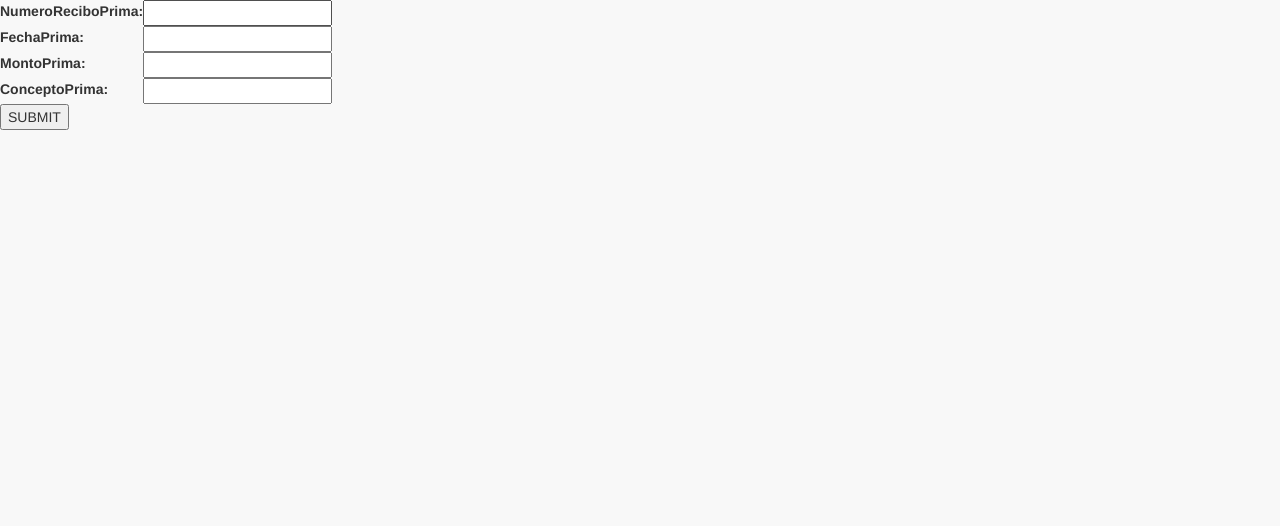
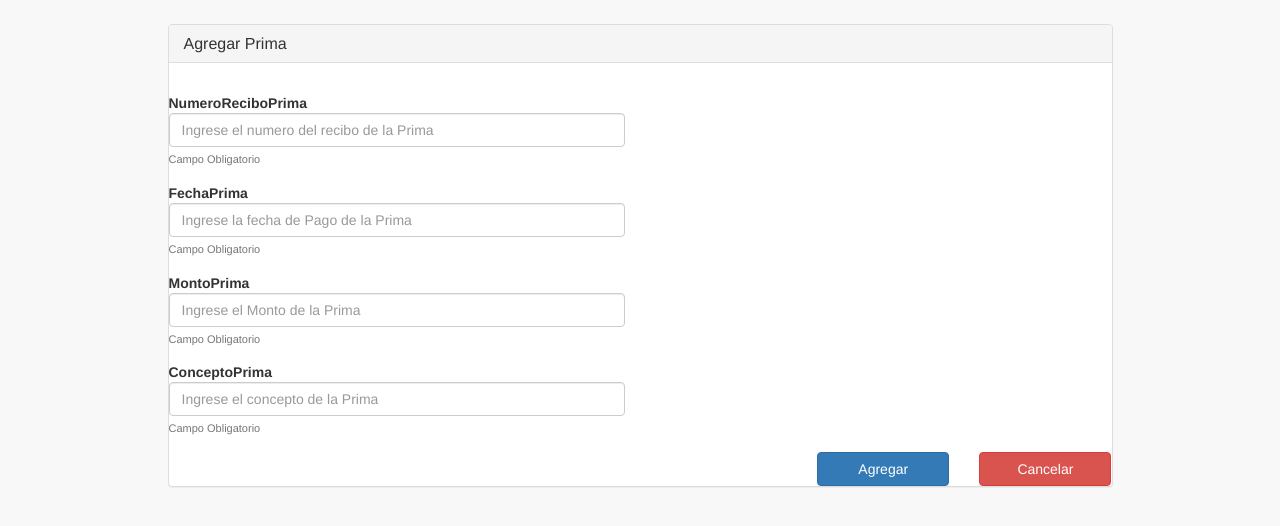
Before and after one commit to williamVM4/ProyectoDSI, a Django app: template SistemaDeRegistroDePagos/templates/facturacion/agregarPrima.html in a window 1280 px wide. Shown: the top 526 px of the page. Run offline with Django 4.2, Linux system fonts and the light colour scheme; the template is opened without the code that fills it: values that come from a table or form of the project are taken from there, others are empty; some libraries are stand-ins or nearby versions.

Commit message:
Agregar Prima actualizacion

```diff
--- a/SistemaDeRegistroDePagos/apps/facturacion/forms.py
+++ b/SistemaDeRegistroDePagos/apps/facturacion/forms.py
@@ -1,3 +1,4 @@
+from cProfile import label
 from dataclasses import fields
 from django.forms import ModelForm
 from .models import prima
@@ -6,3 +7,15 @@ class agregarPrimaForm(ModelForm):
     class Meta:
         model = prima
         fields = ('numeroReciboPrima','fechaPrima','montoPrima','conceptoPrima')
+        label= {
+            'numeroReciboPrima':('Numero de Recibo de la Prima: '),
+            'fechaPrima': ('Fecha Prima'),
+            'montoPrima': ('Monto Prima'),
+            'conceptoPrima': ('Concepto Prima'),
+        }
+        help_texts = {
+            'numeroReciboPrima':('Campo Obligatorio'),
+            'fechaPrima': ('Campo Obligatorio'),
+            'montoPrima': ('Campo Obligatorio'),
+            'conceptoPrima': ('Campo Obligatorio'),
+        }
--- a/SistemaDeRegistroDePagos/templates/facturacion/agregarPrima.html
+++ b/SistemaDeRegistroDePagos/templates/facturacion/agregarPrima.html
@@ -1,16 +1,73 @@
 {% extends 'base.html' %}
 {% load static %}
+{% load widget_tweaks %}
 
 {% block head %} {% endblock %}
 
 {% block content %}
-    <form method="POST">
-        {% csrf_token %}
-        <table>
-            {{form}}
-        </table>
-        <button type="submit">SUBMIT</button>
-    </form>
+<div class="container">
+    <div class="row">
+        <div class="col-md-10 col-md-offset-1">
+            <div class="form-panel panel panel-default">
+                <div class="panel-heading">
+                    <h3 class="panel-title">Agregar Prima</h3>
+                </div>
+                <div class="panel-body"></div>
+                    <form role="form" action="." method="POST">
+                        {% csrf_token %}
+                        <fieldset>
+                            <div class="row">
+                                <div class="col-md-6">
+                                    <div class="form-group">
+                                        <p class="label-form">{{form.numeroReciboPrima.label}}</p>
+                                        {{form.numeroReciboPrima|add_class:'form-control'|attr:'autocomplete:off'|attr:'placeholder:Ingrese el numero del recibo de la Prima'}}
+                                        <div class ="help-block"><p class="text-muted label-help-form">{{form.numeroReciboPrima.help_text}}</p></div>
+                                    </div>
+                                    <div class="form-group">
+                                        <p class="label-form">{{form.fechaPrima.label}}</p>
+                                        {{form.fechaPrima|add_class:'form-control'|attr:'autocomplete:off'|attr:'placeholder:Ingrese la fecha de Pago de la Prima'}}
+                                        <div class ="help-block"><p class="text-muted label-help-form">{{form.numeroReciboPrima.help_text}}</p></div>
+                                    </div>
+                                    <div class="form-group">
+                                        <p class="label-form">{{form.montoPrima.label}}</p>
+                                        {{form.montoPrima|add_class:'form-control'|attr:'autocomplete:off'|attr:'placeholder:Ingrese el Monto de la Prima'}}
+                                        <div class ="help-block"><p class="text-muted label-help-form">{{form.numeroReciboPrima.help_text}}</p></div>
+                                    </div>
+                                    <div class="form-group">
+                                        <p class="label-form">{{form.conceptoPrima.label}}</p>
+                                        {{form.conceptoPrima|add_class:'form-control'|attr:'autocomplete:off'|attr:'placeholder:Ingrese el concepto de la Prima'}}
+                                        <div class ="help-block"><p class="text-muted label-help-form">{{form.numeroReciboPrima.help_text}}</p></div>
+                                    </div>
+                                </div>
+                            </div>
+                        </fieldset>
+                        <div class="row">
+                            <div class="col-md-8"></div>
+                            <div class="col-md-2">
+                                <button type="submit" class="btn btn-primary btn-block"> Agregar </button>
+                            </div>
+                            <div class="col-md-2">
+                                <a class="btn btn-danger btn-block" href=""> Cancelar </a>
+                            </div>
+                        </div>
+                    </form>
+                </div>
+            </div>
+        </div>
+    </div>
+</div>
 {% endblock content %}
 
-{% block scripts %}{% endblock %}
+{% block scripts %}
+<script type= application/javascript>
+    {%if messages%}
+        var msg = '';
+        {%for message in messages%}
+          {% if message.tags %}
+            msg += '{{ x }}\n';
+          {% endif %}
+        {% endfor %}
+          alert(msg)
+    {% endif %}
+  </script>
+{% endblock %}
```
